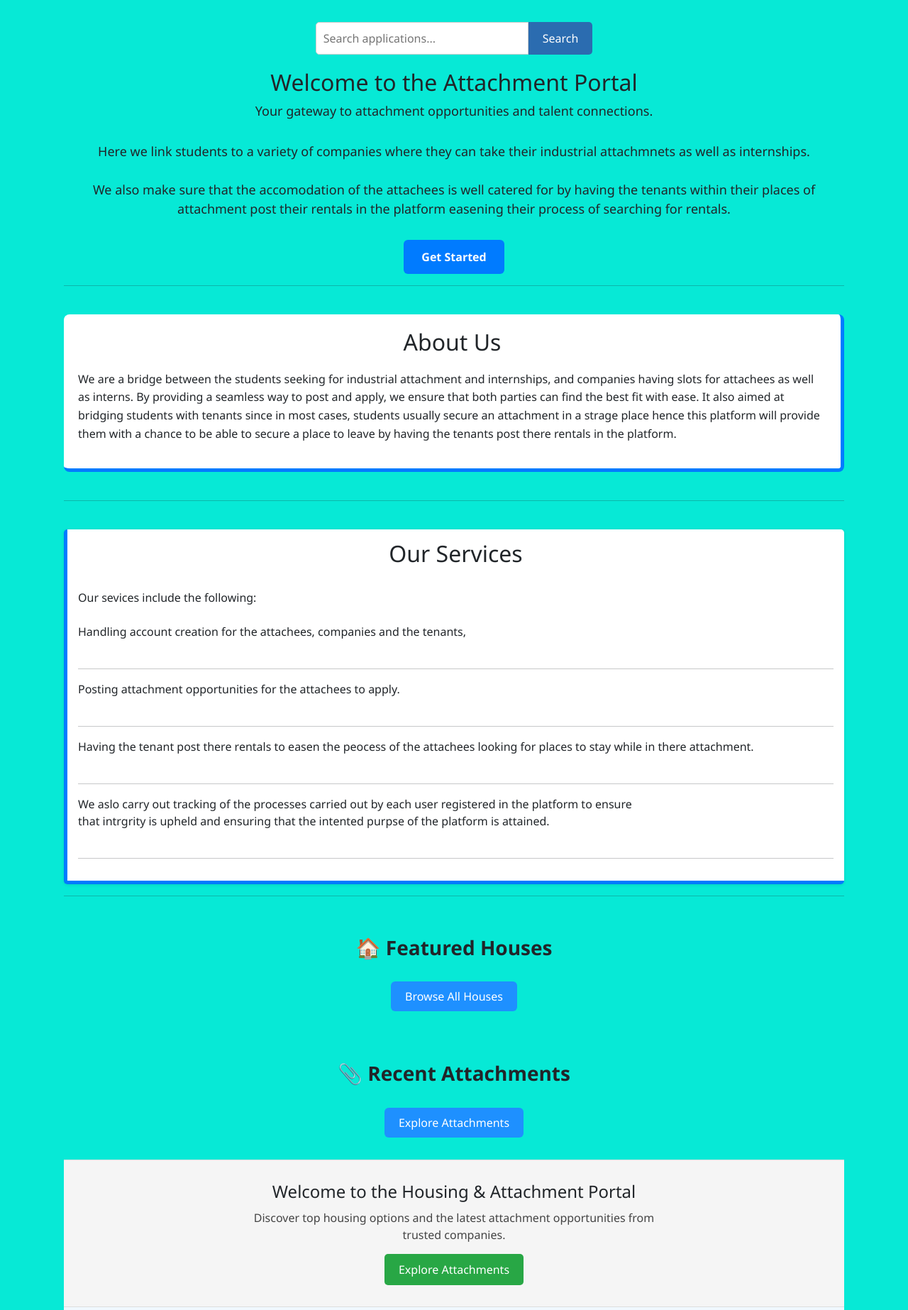
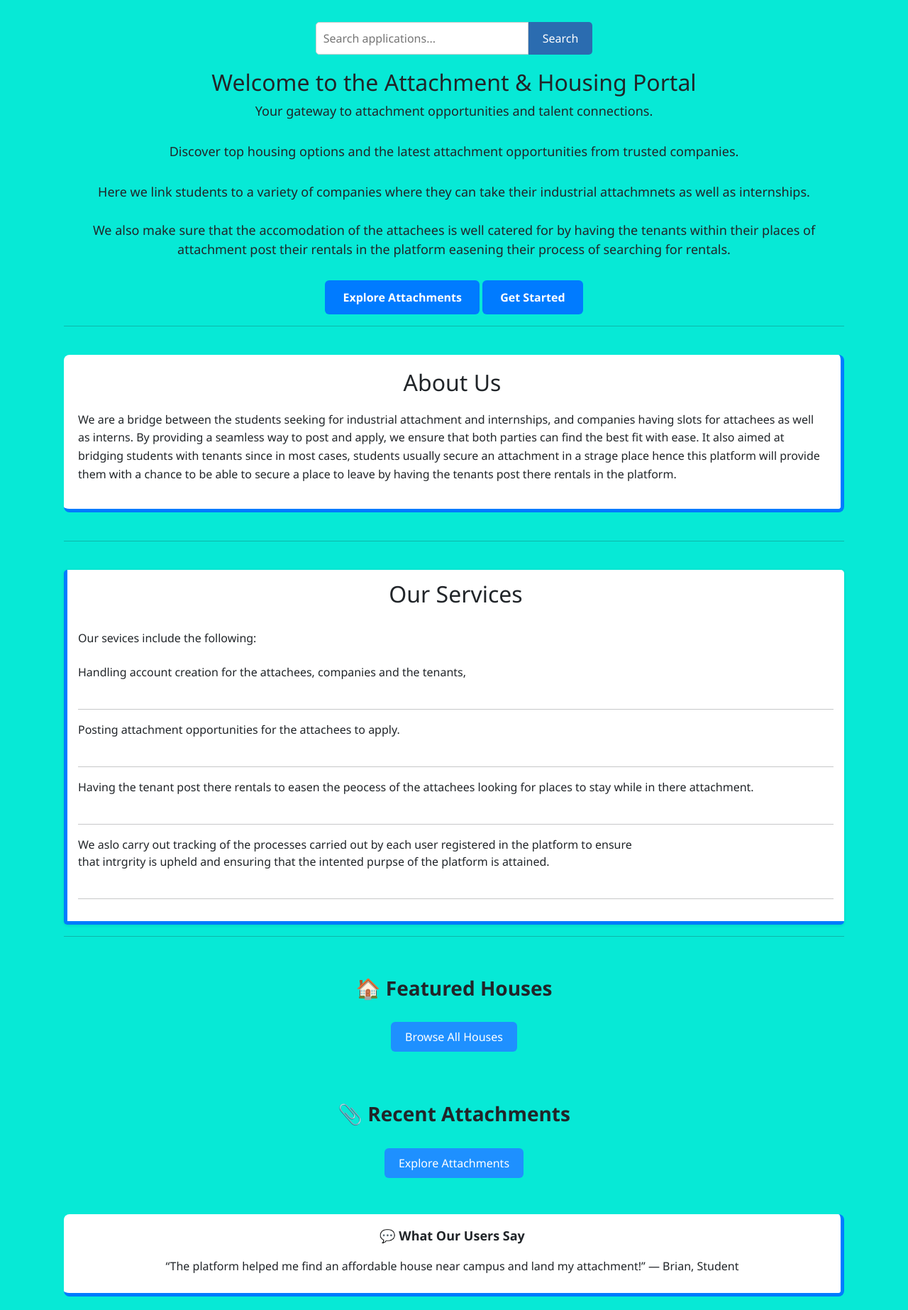
Before and after one commit to Kat-tech15/attachment-website, a Django app: page / in a window 1280 px wide. Shown: the part 79-1925 px from the top of the page at 71% size. Run offline with Django 5.2, Linux system fonts and the light colour scheme; data that the repository does not hold is empty.

Commit message:
modified styling in the home.html file

```diff
--- a/attachment/views.py
+++ b/attachment/views.py
@@ -14,10 +14,9 @@ import tempfile
 from django.db.models.signals import post_save
 from django.dispatch import receiver
 from django.db.models.functions import TruncMonth
-from django.contrib.auth.decorators import user_passes_test
 from django.core.paginator import Paginator
 from django.shortcuts import render,redirect,get_object_or_404
-from django.contrib.auth.decorators import login_required
+from django.contrib.auth.decorators import login_required, user_passes_test
 from django.contrib.auth.forms  import AuthenticationForm, UserCreationForm
 from django.contrib.auth import login, logout, authenticate , get_user_model
 from django.http import HttpResponseForbidden, HttpResponse
--- a/templates/home.html
+++ b/templates/home.html
@@ -26,19 +26,15 @@
   .home-container {
     text-align: center;
     margin-top: 20px;
-
   }
-
   .home-container h1 {
     font-size: 36px;
     margin-bottom: 20px;
   }
-
   .home-container p {
     font-size: 18px;
     margin-bottom: 30px;
   }
-
   .home-container a {
     display: inline-block;
     padding: 12px 25px;
@@ -48,7 +44,6 @@
     border-radius: 6px;
     font-weight: bold;
   }
-
   .home-container a:hover {
     background-color: #0056b3;
   }
@@ -61,12 +56,10 @@
     border-right: 5px solid #007bff;
     border-bottom: 5px solid #007bff;
   }
-
   .about h2 {
     text-align: center;
     margin-bottom: 20px;
   }
-
   .about p {
     line-height: 1.6;
     font-size: 16px;
@@ -102,7 +95,6 @@
     border-top: 5px solid #007bff;
     border-left: 5px solid #007bff;
   }
-
   .contact h2 {
     text-align: center;
     margin-bottom: 20px;
@@ -112,12 +104,12 @@
     font-size: 16px;
     line-height: 1.5;
   }
-
   .contact .info {
       margin-top: 20px;
   }
   .section {
     padding: 40px 20px;
+    border-bottom: #007bff;
   }
 
   .section-title {
@@ -140,7 +132,7 @@
     border: 1px solid #ddd;
     border-radius: 8px;
     overflow: hidden;
-  border: 5px solid #b16fe7;
+    border: 5px solid #d32a62;
     box-shadow: 0 2px 5px rgba(0, 0, 0, 0.1);
     transition: transform 0.3s ease;
   }
@@ -184,38 +176,21 @@
     background-color: #006fd6;
   }
 
-.portal-banner {
-  background-color: #f5f5f5;
-  padding: 30px 20px;
+  .testimonials {
+    background: white;
+    margin-top: 20px;
+    padding: 10px 20px;
+    border-radius: 8px;
+    border-bottom: 5px solid #007bff;
+    border-right: 5px solid #007bff;
+  }
+  .testimonials h2 {
     text-align: center;
-  border-top: 1px solid #ddd;
-  border-bottom: 1px solid #ddd;
+    font-size: large;
+    margin-top: 10px;
   }
-
-.portal-banner h2 {
-  font-size: 24px;
-  margin-bottom: 10px;
-}
-
-.portal-banner p {
-  max-width: 600px;
-  margin: auto;
-  font-size: 16px;
-  color: #444;
-}
-
-.portal-banner a {
-  display: inline-block;
-  margin-top: 15px;
-  padding: 10px 20px;
-  background-color: #28a745;
-  color: white;
-  border-radius: 5px;
-  text-decoration: none;
-}
-
-.portal-banner a:hover {
-  background-color: #218838;
+  .testimonials p {
+    text-align: center;
   }
   @media (max-width: 600px) {
       .card-grid {
@@ -237,12 +212,14 @@
         <input type="text" name="q" placeholder="Search applications...">
         <button type="submit">Search</button>
     </form>
-        <h2>Welcome to the Attachment Portal</h2>
+        <h2>Welcome to the  Attachment & Housing  Portal</h2>
+
         <p>Your gateway to attachment opportunities and talent connections.</p>
+        <p>Discover top housing options and the latest attachment opportunities from trusted companies.</p>
         <p>Here we link students to a variety of companies where they can take their industrial attachmnets as well as internships. <br><br>
             We also make sure that the accomodation of the attachees is well catered for by having the tenants within their places of attachment post their rentals in the platform easening their process of searching for rentals.
         </p>
-
+        <a href="{% url 'all_attachment_posts' %}">Explore Attachments</a>
         {% if not user.is_authenticated %}
             <a href="{% url 'login' %}">Get Started</a>
         {% else %}
@@ -259,6 +236,7 @@
             By providing a seamless way to post and apply, we ensure that both parties can find the best fit with ease.
             It also aimed at bridging students with tenants since in most cases, students usually secure an attachment in a strage place hence this platform will provide them with a chance to be able to secure a place to leave by having the tenants post there rentals in the platform.
         </p>
+
     </div>
 </section>
 <hr>
@@ -326,14 +304,9 @@
     <a href="{% url 'all_attachment_posts' %}" role="button" aria-label="Explore attachmnet opportunities">Explore Attachments</a>
   </div>
 </div>
-<div class="portal-banner">
-  <h2>Welcome to the Housing & Attachment Portal</h2>
-  <p>Discover top housing options and the latest attachment opportunities from trusted companies.</p>
-  <a href="{% url 'all_attachment_posts' %}">Explore Attachments</a>
-</div>
-<div class="section" style="background-color: #f0f8ff;">
+<div class="testimonials" >
   <h2 class="section-title">💬 What Our Users Say</h2>
-  <p style="text-align:center; color: #555;">“The platform helped me find an affordable house near campus and land my attachment!” — Brian, Student</p>
+  <p >“The platform helped me find an affordable house near campus and land my attachment!” — Brian, Student</p>
 </div>
 
 <section id="contact">
```
Also changed, not shown: templates/all_attachment_posts.html (+7 -1 lines), media/house_photos/home4.jpg (added), media/house_photos/home4_AiD5TAD.jpg (added), media/house_photos/home4_hJAgdTT.jpg (added), media/house_photos/home4_xBsHmDM.jpg (added). Lines whose indentation alone changed are shown as unchanged.
